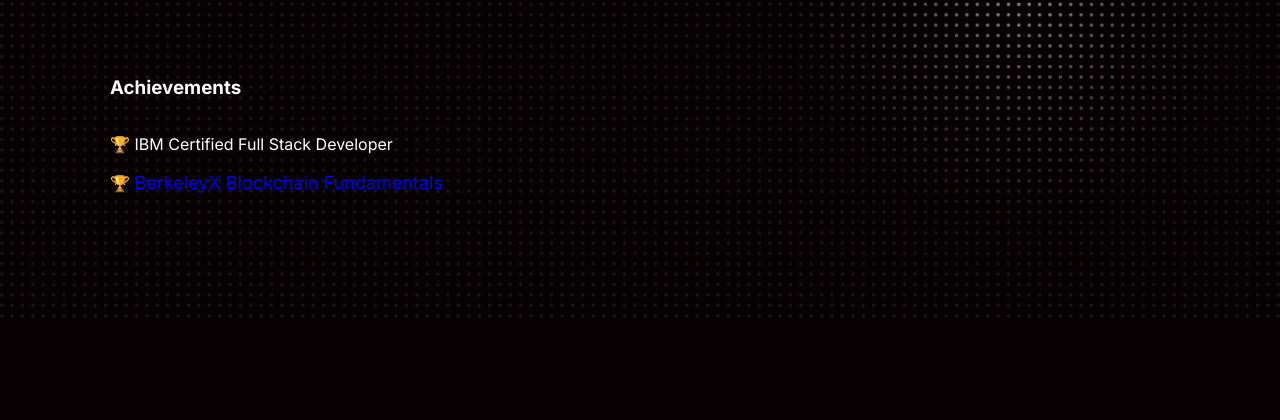
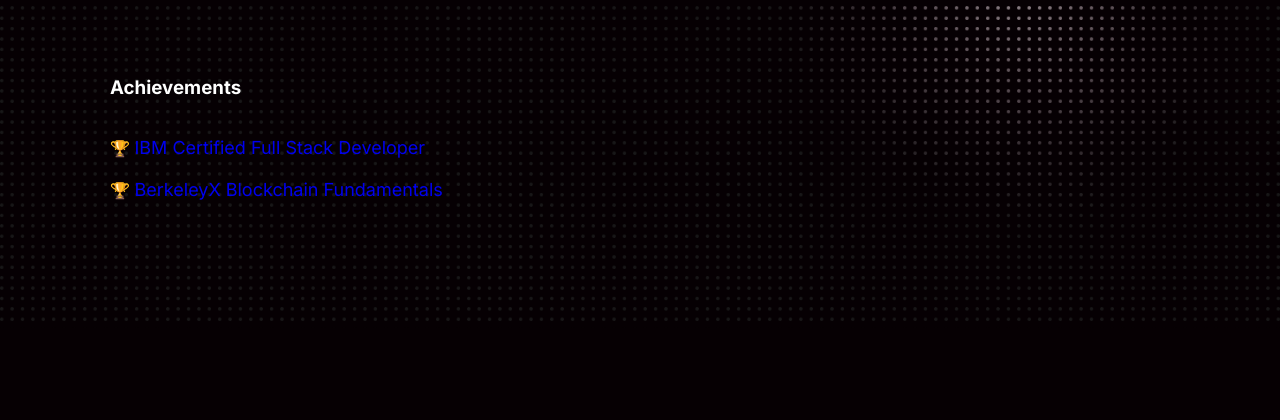
Before and after one commit to biokram/biokram.github.io, a plain HTML site: page index.html in a window 1280 px wide. Shown: the part 1484-1904 px from the top of the page. Drawn offline with Linux system fonts and the light colour scheme.

Commit message:
updated index.html

```diff
--- a/index.html
+++ b/index.html
@@ -89,7 +89,7 @@
             <ul class="achievements">
                 <h3>Achievements</h3>
                 <br>
-                <li>🏆 IBM Certified Full Stack Developer</li>
+                <li>🏆 <a href="https://coursera.org/verify/professional-cert/208D0F7TXBCK/" target="_blank">IBM Certified Full Stack Developer</a></li>
                 <li>🏆 <a href ="https://credentials.edx.org/credentials/aee03e0a83b2407cb95a1f3e7ec3c949/" target="_blank">BerkeleyX Blockchain Fundamentals</a></li>
                 <!--This section is commented out, uncomment if needed-->
                 <!--
```
